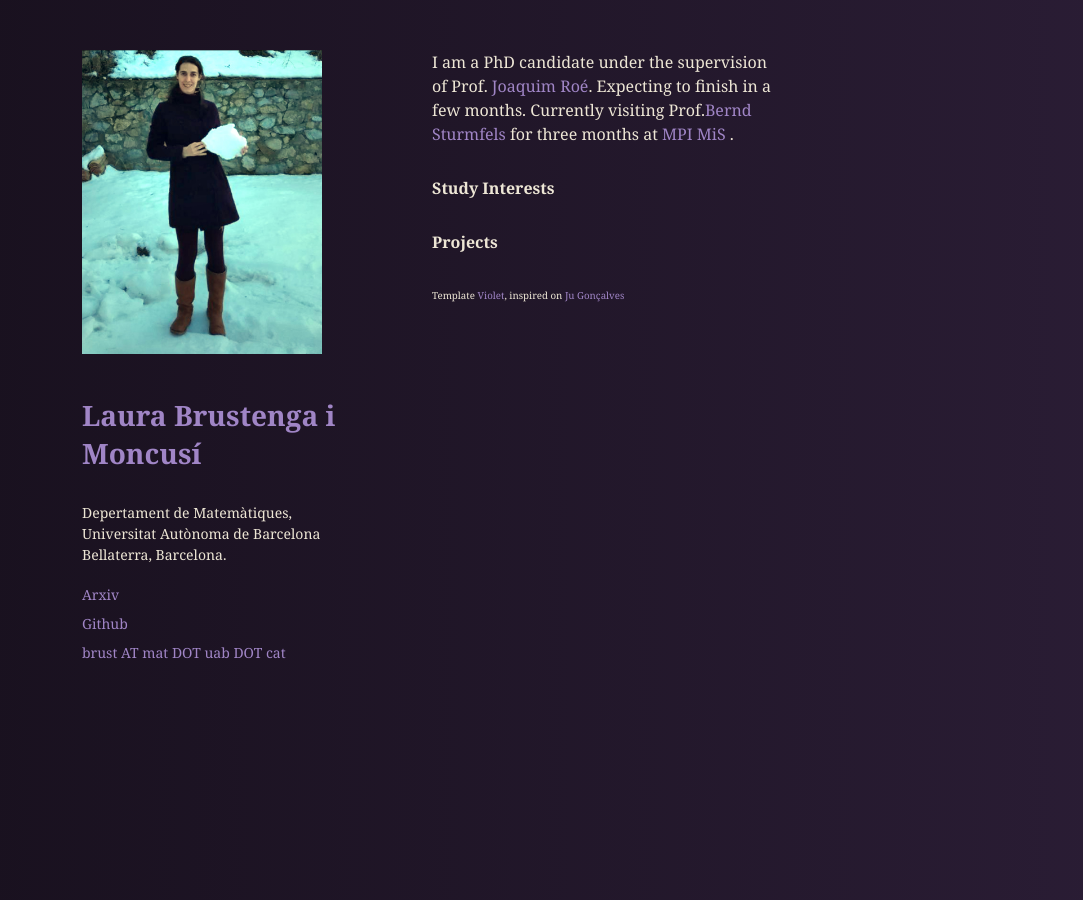
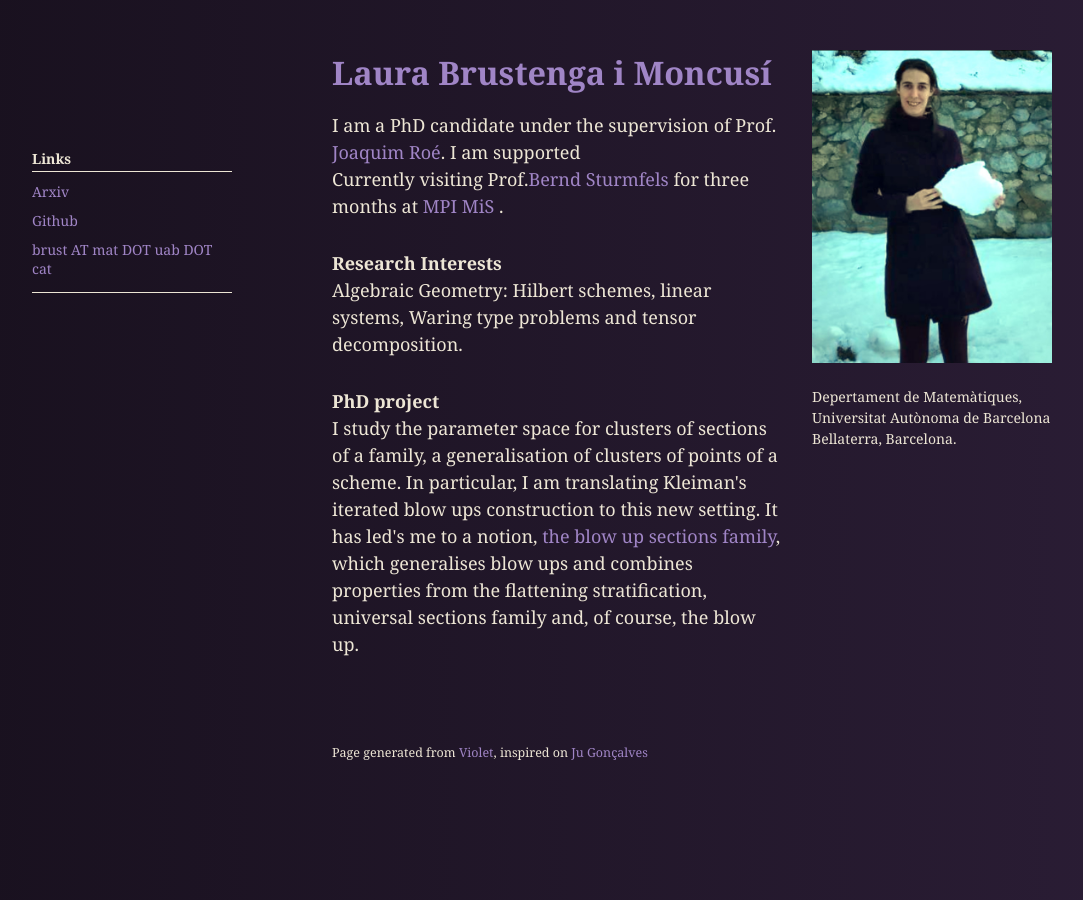
Before and after one commit to LauraBMo/LauraBMo.github.io, a Jekyll site: the page built from index.html, in a window 1280 px wide. Shown: the whole page, without its empty margins (18-1101 px from the left). Built offline with Jekyll 4.4.1, drawn with Linux system fonts in a browser that asks for light colours.

Commit message:
Second commit with personalised stuff
A lot of changes personalising the web.
It can be considered a first commit.

```diff
--- a/_config.yml
+++ b/_config.yml
@@ -1,5 +1,5 @@
 # main text of home
-name: "Laura Brustenga i Moncusí"
+name: "Brustenga i Moncusí, L."
 # Description to show on Google.
 bio: Personal <b>web page</b> of the mathematician <b>Laura Brustenga</b>
 
@@ -17,7 +17,8 @@ url: https://LauraBMo.github.io
 github: LauraBMo
 email: brust@mat.uab.cat
 arxiv: "search/advanced?advanced=&terms-0-operator=AND&terms-0-term=Laura+brustenga&terms-0-field=author&terms-1-operator=OR&terms-1-term=brustenga%2C+P&terms-1-field=author&classification-physics_archives=all&classification-include_cross_list=include&date-filter_by=all_dates&date-year=&date-from_date=&date-to_date=&date-date_type=submitted_date&abstracts=show&size=50&order=-announced_date_first"
-gems:
+
+plugins:
   - jekyll-seo-tag
 
 exclude: [README.md, Gemfile, Gemfile.lock, _site, Rakefile, travis.sh, vendor]
--- a/_layouts/default.html
+++ b/_layouts/default.html
@@ -24,13 +24,5 @@ layout: compress
 </head>
 <body>
   {{ content }}
-  <footer>
-    <small>
-      <small>
-        Template <a href="https://github.com/sergiokopplin/violet">Violet</a>,
-        inspired on <a href="http://cyberglot.me/">Ju Gonçalves</a>
-      </small>
-    </small>
-  </footer>
 </body>
 </html>
--- a/_sass/header.sass
+++ b/_sass/header.sass
@@ -1,6 +1,33 @@
+/* Padding: top right bottom left     */
+/*          top (right,left) bottom   */
+/*          (top,bottom) (right,left) */
+/*          (top,bottom,right,left)   */
+
 header
   width: 300px
-  padding: 0 50px 150px 0
+  padding: 0 50px 0 0
+  position: relative
+  float: right
+  @media #{$below}
+    float: none
+  @media #{$small}
+    width: 100%
+
+  img
+    width: 80%
+    margin-bottom: 5px
+
+  p
+    margin-bottom: 20px
+    width: 80%
+
+  small
+    font-size: 0.7em
+
+nav
+  width: 200px
+  padding: 80px 0 0 0px
+  margin-left: -50px
   position: relative
   float: left
   @media #{$below}
@@ -8,19 +35,9 @@ header
   @media #{$small}
     width: 100%
 
-  img
-    width: 80%
+  ul
     margin-bottom: 20px
 
-  nav ul
-    margin-bottom: 20px
-
-  nav ul li
+  ul li
     margin-bottom: 10px
-
-  p
-    margin-bottom: 20px
-    width: 80%
-
-  small
-    font-size: 0.7em
+/* Change the link color on hover */
--- a/_sass/home.sass
+++ b/_sass/home.sass
@@ -20,11 +20,11 @@ a
   color: $alpha
   text-decoration: none
   font-size: 1em
-  -webkit-transition: all 1s
-  -moz-transition: all 1s
-  -o-transition: all 1s
-  -ms-transition: all 1s
-  transition: all 1s
+  -webkit-transition: all 0.8s
+  -moz-transition: all 0.8s
+  -o-transition: all 0.8s
+  -ms-transition: all 0.8s
+  transition: all 0.8s
 
   &:hover
     color: $gama
@@ -38,6 +38,29 @@ h1
   font-size: 2em
   margin-bottom: 30px
 
+h2
+  color: $alpha
+  font-size: 1.8em
+  margin-bottom: 10px
+
+h4
+  text-decoration: none
+  margin-bottom: 10px
+  border-bottom-width: 1px
+  border-bottom-style: solid
+  padding-bottom: 3px
+
+h4:after
+  content: ''
+
+  width: 100%
+  position: absolute
+  left: 0
+  bottom: 5px
+
+  border-width: 0 0 1px
+  border-style: solid
+
 strong
   font-weight: bold
 
@@ -48,3 +71,6 @@ ul
   list-style: none
   margin: 0
   padding: 0
+
+footer
+  margin-top: 80px
--- a/_sass/section.sass
+++ b/_sass/section.sass
@@ -1,6 +1,6 @@
 .content
   @media #{$below}
-    font-size: 16px
+    font-size: 18px
     max-width: 450px
     margin-top: 50px
     border-top: 1px solid #382640
@@ -8,7 +8,7 @@
 
   @media #{$above}
     margin-left: 250px
-    font-size: 16px
+    font-size: 18px
     max-width: 450px
 
 .content p
--- a/index.html
+++ b/index.html
@@ -9,37 +9,50 @@ title: Home
 <header>
   <img alt="{{ site.name }} picture" src="{{ site.picture }}" />
 
-  <h1>
-    <strong><a href="./">{{ site.name }}</a></strong>
-  </h1>
-
   <p>
     Depertament de Matemàtiques,</br>
     Universitat Autònoma de Barcelona</br>
     Bellaterra, Barcelona.</br>
   </p>
+</header>
 
 <nav>
+  <h4>
+    <strong>Links</strong>
+  </h4>
   <ul>
     <li><a href="https://arxiv.org/{{ site.arxiv }}">Arxiv</a></li>
     <li><a href="https://github.com/{{ site.github }}">Github</a></li>
     <li><a href="mailto:{{ site.email }}">brust AT mat DOT uab DOT cat</a></li>
   </ul>
 </nav>
-</header>
+
 
 <section class="content">
+  <h2>
+    <strong>Laura Brustenga i Moncusí</strong>
+  </h2>
   <p>
-    I am a PhD candidate under the supervision of Prof. <a href="http://www.mat.uab.cat/~jroe/">Joaquim Roé</a>.
-    Expecting to finish in a few months.
+    I am a PhD candidate under the supervision of Prof. <a href="http://www.mat.uab.cat/~jroe/">Joaquim Roé</a>. I am supported </br>
+
     Currently visiting Prof.<a href="https://math.berkeley.edu/~bernd/">Bernd Sturmfels</a> for three months at <a href="https://www.mis.mpg.de/">MPI MiS </a>.
   </p>
 
   <p>
-    <strong>Study Interests</strong></br>
+    <strong>Research Interests</strong></br>
+    Algebraic Geometry: Hilbert schemes, linear systems, Waring type problems and tensor decomposition.
   </p>
 
   <p>
-    <strong>Projects</strong></br>
+    <strong>PhD project</strong></br>
+    I study the parameter space for clusters of sections of a family, a generalisation of clusters of points of a scheme. In particular, I am translating Kleiman's iterated blow ups construction to this new setting. It has led's me to a notion, <a href="https://arxiv.org/abs/1808.03062"> the blow up sections family</a>, which generalises blow ups and combines properties from the flattening stratification, universal sections family and, of course, the blow up.</br>
   </p>
+  <footer>
+    <small>
+      <small>
+        Page generated from <a href="https://github.com/sergiokopplin/violet">Violet</a>,
+        inspired on <a href="http://cyberglot.me/">Ju Gonçalves</a>
+      </small>
+    </small>
+  </footer>
 </section>
```
Also changed, not shown: assets/images/picture.jpg. Lines whose indentation alone changed are shown as unchanged.
